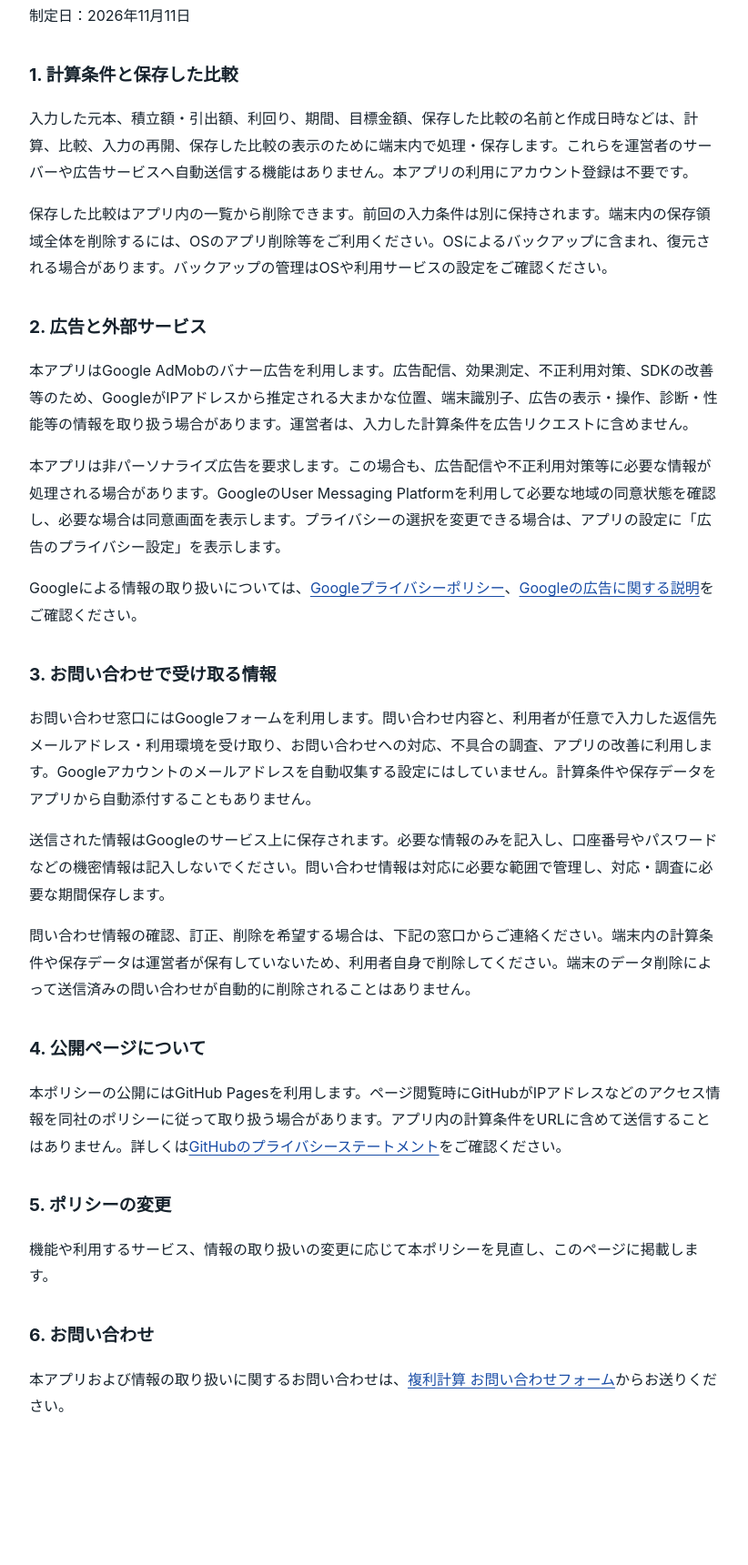
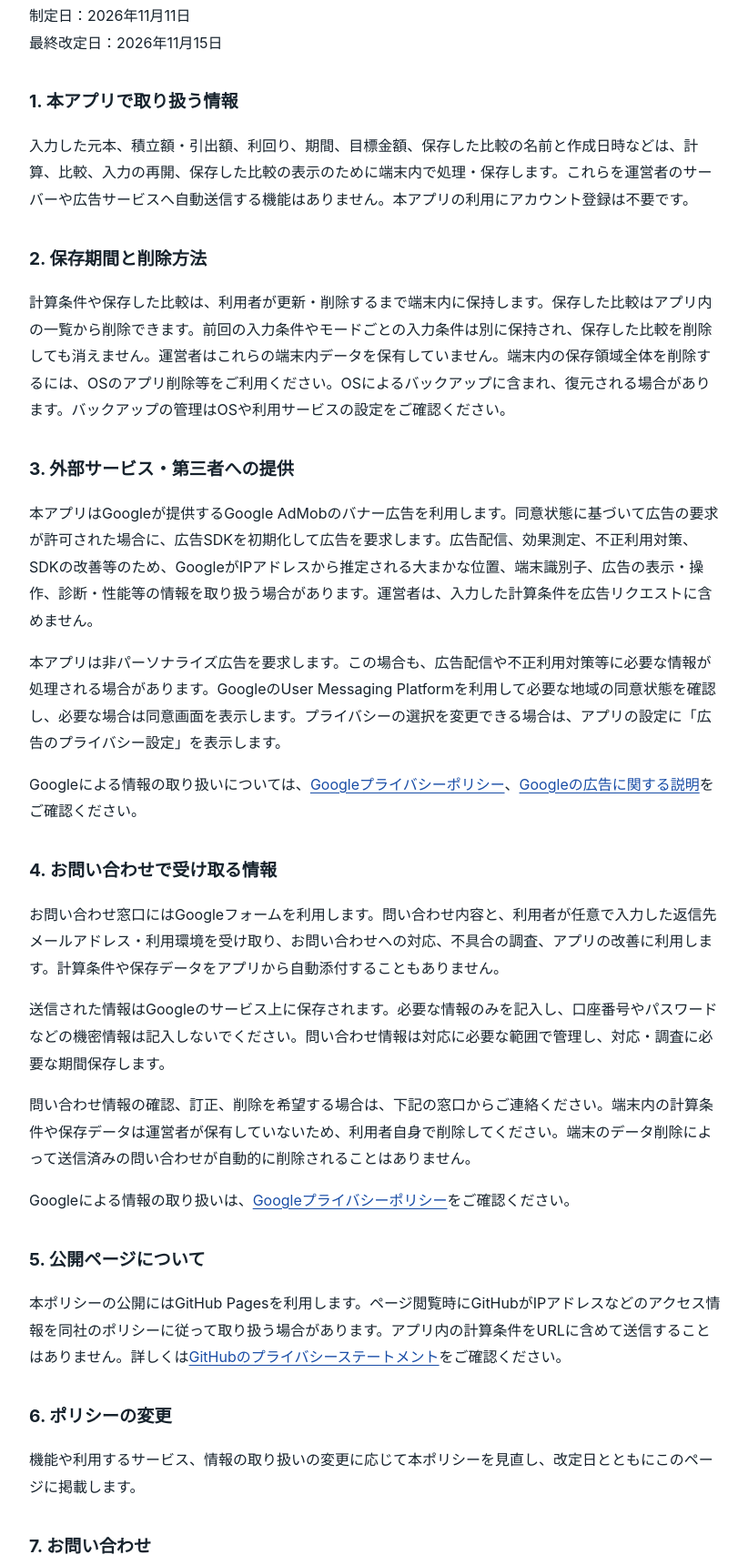
Before and after one commit to ogi-091/public-pages, a plain HTML site: page site/fukuri-keisan/privacy-policy/index.html in a window 1280 px wide. Shown: the part 195-1915 px from the top of the page at 91% size, without its empty margins (228-1050 px from the left). Before the commit the page ends 1836 px from the top, so only its background shows below. Drawn offline with Linux system fonts and the light colour scheme.

Commit message:
docs: align fukuri-keisan privacy policy with verified implementation

```diff
--- a/site/fukuri-keisan/privacy-policy/index.html
+++ b/site/fukuri-keisan/privacy-policy/index.html
@@ -14,22 +14,24 @@ a{color:#194da6;text-underline-offset:.2em}a:focus-visible{outline:2px solid cur
 <body><main>
 <h1>複利計算 プライバシーポリシー</h1>
 <p>本ポリシーは、iOSアプリ「複利計算」（以下「本アプリ」）における情報の取り扱いを説明します。本アプリの提供者（GitHub: <a href="https://github.com/ogi-091">ogi-091</a>）を、以下「運営者」といいます。</p>
-<p>制定日：2026年11月11日</p>
-<h2>1. 計算条件と保存した比較</h2>
+<p>制定日：2026年11月11日<br>最終改定日：2026年11月15日</p>
+<h2>1. 本アプリで取り扱う情報</h2>
 <p>入力した元本、積立額・引出額、利回り、期間、目標金額、保存した比較の名前と作成日時などは、計算、比較、入力の再開、保存した比較の表示のために端末内で処理・保存します。これらを運営者のサーバーや広告サービスへ自動送信する機能はありません。本アプリの利用にアカウント登録は不要です。</p>
-<p>保存した比較はアプリ内の一覧から削除できます。前回の入力条件は別に保持されます。端末内の保存領域全体を削除するには、OSのアプリ削除等をご利用ください。OSによるバックアップに含まれ、復元される場合があります。バックアップの管理はOSや利用サービスの設定をご確認ください。</p>
-<h2>2. 広告と外部サービス</h2>
-<p>本アプリはGoogle AdMobのバナー広告を利用します。広告配信、効果測定、不正利用対策、SDKの改善等のため、GoogleがIPアドレスから推定される大まかな位置、端末識別子、広告の表示・操作、診断・性能等の情報を取り扱う場合があります。運営者は、入力した計算条件を広告リクエストに含めません。</p>
+<h2>2. 保存期間と削除方法</h2>
+<p>計算条件や保存した比較は、利用者が更新・削除するまで端末内に保持します。保存した比較はアプリ内の一覧から削除できます。前回の入力条件やモードごとの入力条件は別に保持され、保存した比較を削除しても消えません。運営者はこれらの端末内データを保有していません。端末内の保存領域全体を削除するには、OSのアプリ削除等をご利用ください。OSによるバックアップに含まれ、復元される場合があります。バックアップの管理はOSや利用サービスの設定をご確認ください。</p>
+<h2>3. 外部サービス・第三者への提供</h2>
+<p>本アプリはGoogleが提供するGoogle AdMobのバナー広告を利用します。同意状態に基づいて広告の要求が許可された場合に、広告SDKを初期化して広告を要求します。広告配信、効果測定、不正利用対策、SDKの改善等のため、GoogleがIPアドレスから推定される大まかな位置、端末識別子、広告の表示・操作、診断・性能等の情報を取り扱う場合があります。運営者は、入力した計算条件を広告リクエストに含めません。</p>
 <p>本アプリは非パーソナライズ広告を要求します。この場合も、広告配信や不正利用対策等に必要な情報が処理される場合があります。GoogleのUser Messaging Platformを利用して必要な地域の同意状態を確認し、必要な場合は同意画面を表示します。プライバシーの選択を変更できる場合は、アプリの設定に「広告のプライバシー設定」を表示します。</p>
 <p>Googleによる情報の取り扱いについては、<a href="https://policies.google.com/privacy?hl=ja">Googleプライバシーポリシー</a>、<a href="https://policies.google.com/technologies/ads?hl=ja">Googleの広告に関する説明</a>をご確認ください。</p>
-<h2>3. お問い合わせで受け取る情報</h2>
-<p>お問い合わせ窓口にはGoogleフォームを利用します。問い合わせ内容と、利用者が任意で入力した返信先メールアドレス・利用環境を受け取り、お問い合わせへの対応、不具合の調査、アプリの改善に利用します。Googleアカウントのメールアドレスを自動収集する設定にはしていません。計算条件や保存データをアプリから自動添付することもありません。</p>
+<h2>4. お問い合わせで受け取る情報</h2>
+<p>お問い合わせ窓口にはGoogleフォームを利用します。問い合わせ内容と、利用者が任意で入力した返信先メールアドレス・利用環境を受け取り、お問い合わせへの対応、不具合の調査、アプリの改善に利用します。計算条件や保存データをアプリから自動添付することもありません。</p>
 <p>送信された情報はGoogleのサービス上に保存されます。必要な情報のみを記入し、口座番号やパスワードなどの機密情報は記入しないでください。問い合わせ情報は対応に必要な範囲で管理し、対応・調査に必要な期間保存します。</p>
 <p>問い合わせ情報の確認、訂正、削除を希望する場合は、下記の窓口からご連絡ください。端末内の計算条件や保存データは運営者が保有していないため、利用者自身で削除してください。端末のデータ削除によって送信済みの問い合わせが自動的に削除されることはありません。</p>
-<h2>4. 公開ページについて</h2>
+<p>Googleによる情報の取り扱いは、<a href="https://policies.google.com/privacy?hl=ja">Googleプライバシーポリシー</a>をご確認ください。</p>
+<h2>5. 公開ページについて</h2>
 <p>本ポリシーの公開にはGitHub Pagesを利用します。ページ閲覧時にGitHubがIPアドレスなどのアクセス情報を同社のポリシーに従って取り扱う場合があります。アプリ内の計算条件をURLに含めて送信することはありません。詳しくは<a href="https://docs.github.com/en/site-policy/privacy-policies/github-general-privacy-statement">GitHubのプライバシーステートメント</a>をご確認ください。</p>
-<h2>5. ポリシーの変更</h2>
-<p>機能や利用するサービス、情報の取り扱いの変更に応じて本ポリシーを見直し、このページに掲載します。</p>
-<h2>6. お問い合わせ</h2>
+<h2>6. ポリシーの変更</h2>
+<p>機能や利用するサービス、情報の取り扱いの変更に応じて本ポリシーを見直し、改定日とともにこのページに掲載します。</p>
+<h2>7. お問い合わせ</h2>
 <p>本アプリおよび情報の取り扱いに関するお問い合わせは、<a href="https://docs.google.com/forms/d/e/1FAIpQLSe64IBkeL1azjlChsmj8IhEPO0GLnx5YrYRfNwtUgCaSCbhIw/viewform">複利計算 お問い合わせフォーム</a>からお送りください。</p>
 </main></body></html>
```
